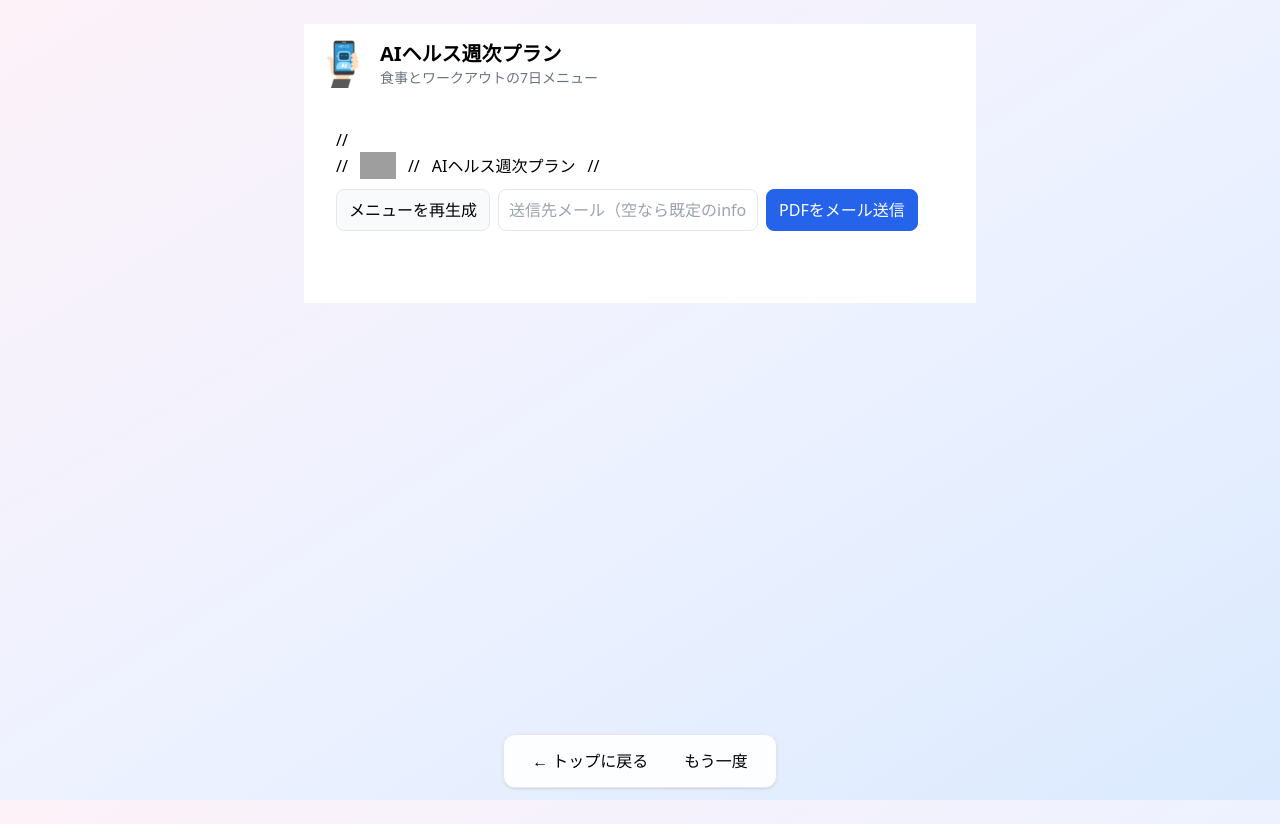
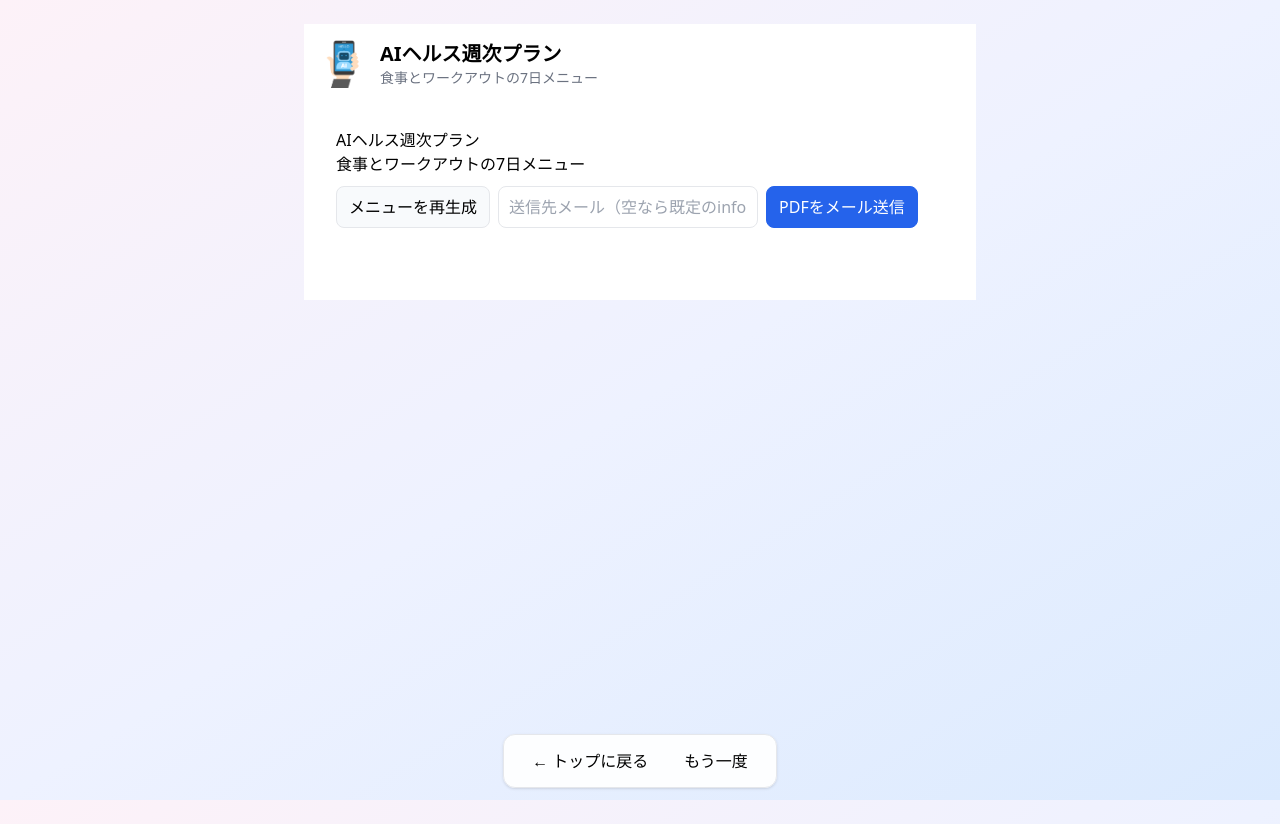
Before and after one commit to redtail5559-sketch/ai-health-check-bot, a Next.js app: page /pro/result in a window 1280 px wide. Built offline with nearby package versions, Linux system fonts and the light colour scheme; grey boxes are pictures that could not be loaded.

Commit message:
fix: 見出しの重複防止（subtitle厳密比較）

```diff
--- a/app/pro/result/ResultClient.jsx
+++ b/app/pro/result/ResultClient.jsx
@@ -7,6 +7,8 @@ export default function ResultClient({ email: propsEmail = "" }) {
   const [error, setError] = useState("");
   const [sending, setSending] = useState(false);
   const [sentOK, setSentOK] = useState(false);
+  const title = "AIヘルス週次プラン";
+  const subtitle = "食事とワークアウトの7日メニュー";
 
   useEffect(() => {
     const fromSS = typeof window !== "undefined" ? sessionStorage.getItem("result.email") || "" : "";
@@ -55,7 +57,8 @@ export default function ResultClient({ email: propsEmail = "" }) {
         cache: "no-store",
         body: JSON.stringify({
           email: to,
-          title: "AIヘルス週次プラン",
+          title,
+          subtitle,
           plan,
         }),
       });
@@ -83,10 +86,8 @@ export default function ResultClient({ email: propsEmail = "" }) {
 
   return (
     <div className="pro-result">
-      //<div className="header">
-      //  <img src="/icon.png" alt="" width={36} height={36} onError={(e)=>{ e.currentTarget.style.display='none'; }} />
-      //  <h1>AIヘルス週次プラン</h1>
-      //</div>
+      <h1>{title}</h1>
+      {subtitle && subtitle.trim() !== title.trim() && <h2>{subtitle}</h2>}
 
       <div className="toolbar">
         <button className="btn" type="button" onClick={() => location.reload()}>
@@ -115,9 +116,11 @@ export default function ResultClient({ email: propsEmail = "" }) {
       </div>
 
       {error && <div className="alert">エラー: {error}</div>}
-      {sentOK && !error && <div className="alert" style={{ background: "#ecfdf5", color: "#065f46", borderLeftColor: "#34d399" }}>
-        送信しました。メールをご確認ください。
-      </div>}
+      {sentOK && !error && (
+        <div className="alert" style={{ background: "#ecfdf5", color: "#065f46", borderLeftColor: "#34d399" }}>
+          送信しました。メールをご確認ください。
+        </div>
+      )}
 
       <div className="mb-4">
         {plan.length > 0 && (
```
